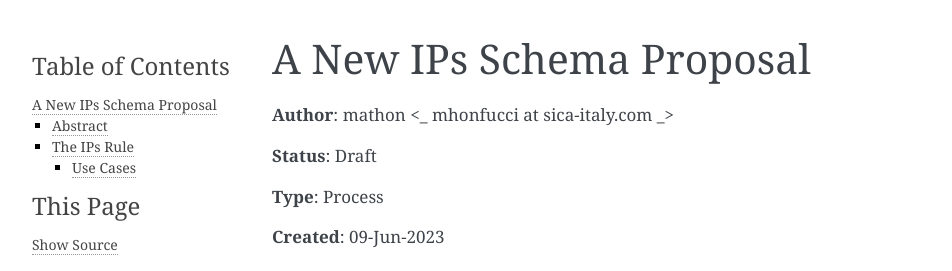
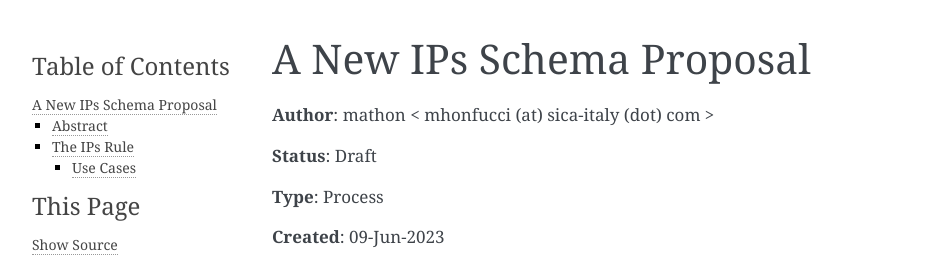
Before and after one commit to m4tte0/newIpSchema, a Sphinx documentation site: the page built from docs/source/ips_schema.rst, in a window 1280 px wide and 900 px high. Shown: the top 271 px of the window, without its empty margins (148-1100 px from the left). Built offline with Sphinx 7.4.7, drawn with Linux system fonts in a browser that asks for light colours; some of the changed lines change nothing that is shown.

Commit message:
pr_newTitle
/mathon - 10jul2023

```diff
--- a/docs/source/conf.py
+++ b/docs/source/conf.py
@@ -6,7 +6,7 @@
 # -- Project information -----------------------------------------------------
 # https://www.sphinx-doc.org/en/master/usage/configuration.html#project-information
 
-project = 'Lumache'
+project = 'SICA SW DOC'
 copyright = '2023, ACME Corp.'
 author = 'mathon'
 release = '0.1'
--- a/docs/source/ips_schema.rst
+++ b/docs/source/ips_schema.rst
@@ -2,7 +2,7 @@
 A New IPs Schema Proposal
 =========================
 
-**Author**: mathon <_ mhonfucci at sica-italy.com _>
+**Author**: mathon < mhonfucci (at) sica-italy (dot) com >
 
 **Status**: Draft
 
```
